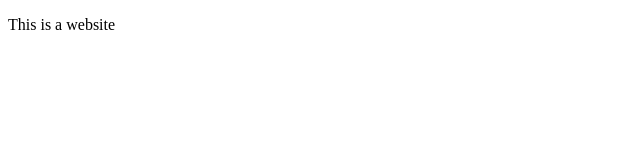
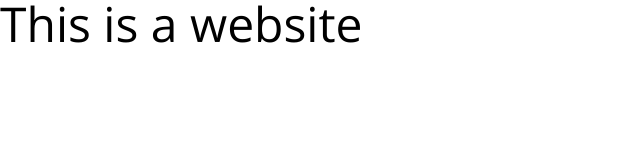
Before and after one commit to kbussert/Jumpstart, a plain HTML site: page index.html in a window 1280 px wide. Shown: the whole page, without its empty margins (0-640 px from the left). Drawn offline with nearby package versions, Linux system fonts and the light colour scheme.

Commit message:
Adding favicon, reset.css, style.css, and two Google font links to the head of index.html.

```diff
--- a/index.html
+++ b/index.html
@@ -2,7 +2,12 @@
 <html>
   <head>
     <meta charset="utf-8">
-    <title></title>
+    <title>Jumpstart</title>
+    <link rel="icon" href="favicon.png" type="image/xicon">
+    <link rel="stylesheet" href="./resources/css/reset.css" type="text/css">
+    <link href="https://fonts.googleapis.com/css?family=Open+Sans:400,600,700" rel="stylesheet">
+    <link href="https://fonts.googleapis.com/css?family=Monoton" rel="stylesheet">
+    <link rel="stylesheet" href="./resources/css/style.css" type="text/css">
   </head>
   <body>
     <p>This is a website</p>
--- a/resources/css/style.css
+++ b/resources/css/style.css
@@ -0,0 +1,5 @@
+html {
+  /* font-family: 'Monoton', cursive; */
+  font-size: 3rem;
+  font-family: 'Open Sans', sans-serif;
+}
```
